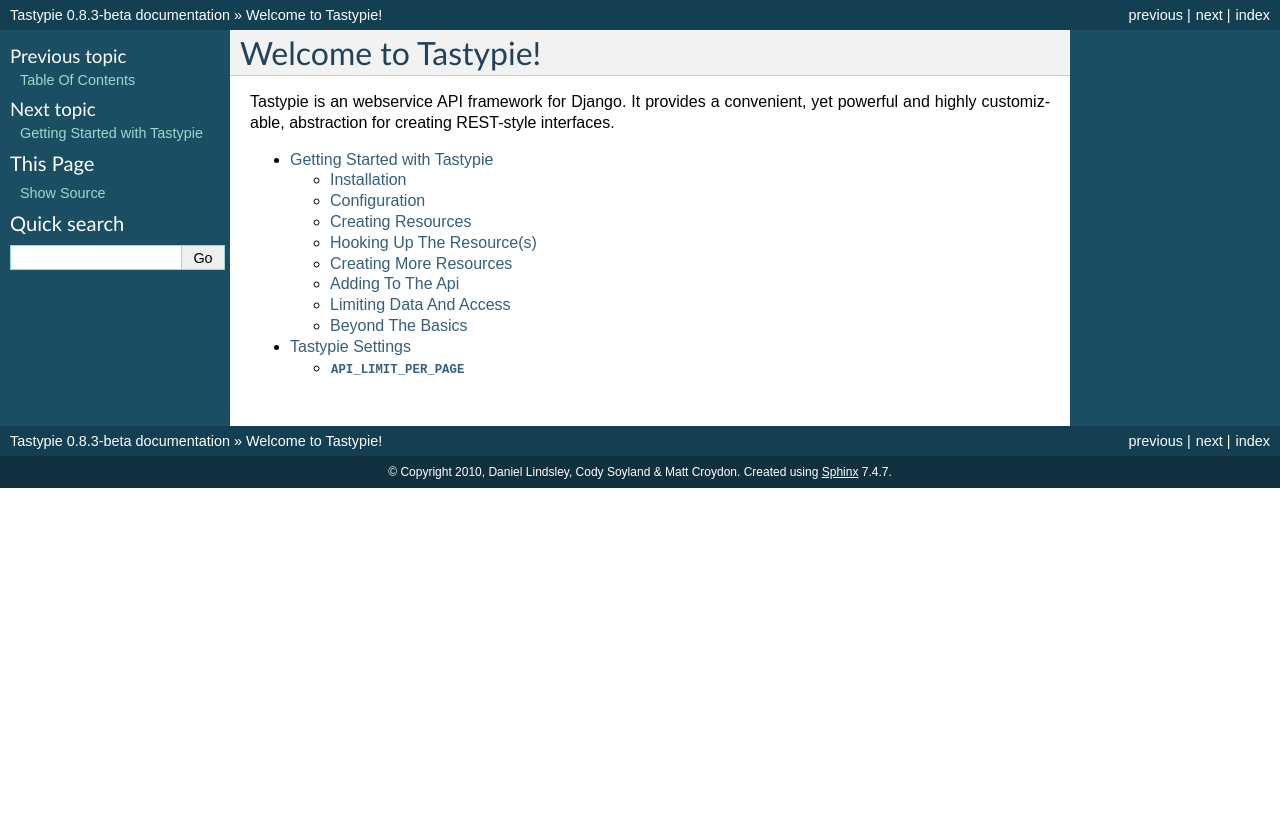
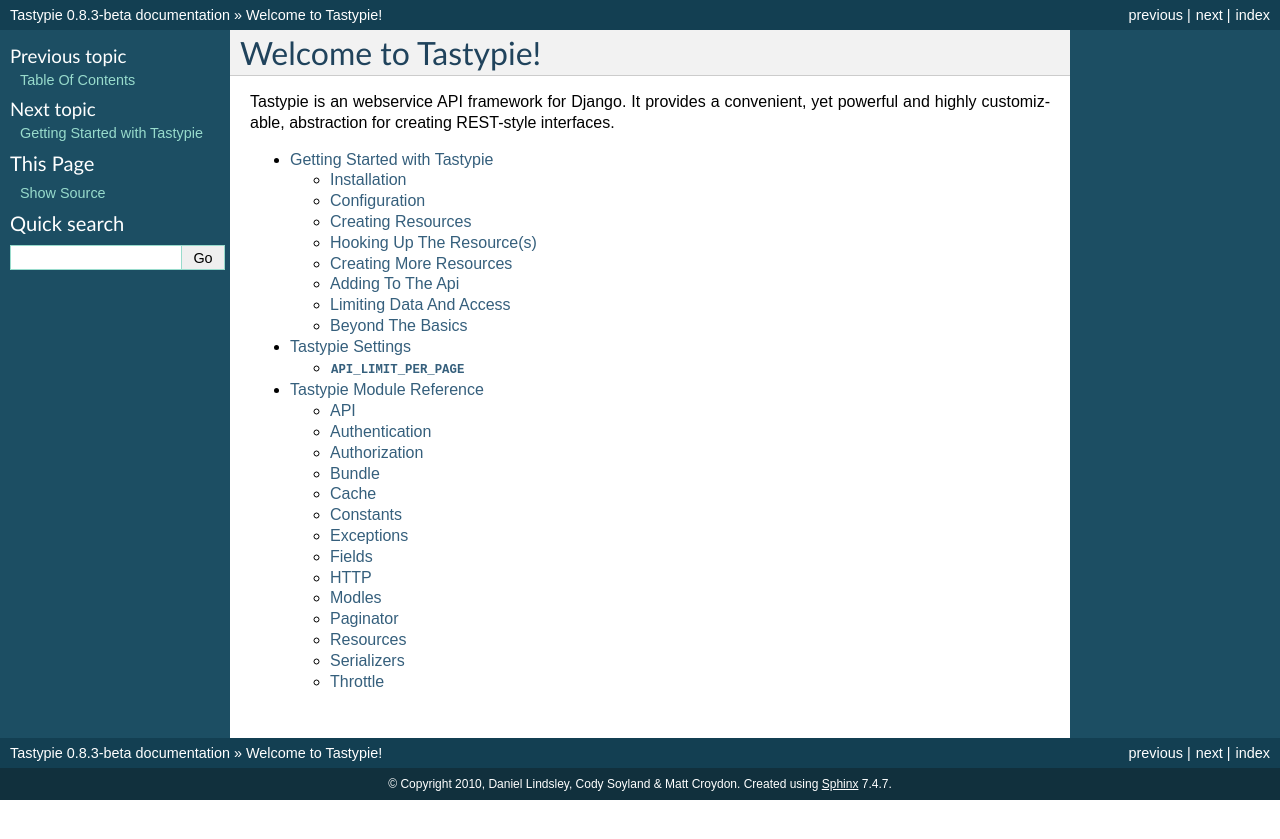
Before and after one commit to django-tastypie/django-tastypie, a Sphinx documentation site: the page built from docs/index.rst, in a window 1280 px wide. Shown: the top 839 px of the page. Built offline with Sphinx 7.4.7, drawn with Linux system fonts in a browser that asks for light colours.

Commit message:
Added class reference autodoc
Among other things, this allows the more usable documentation to
reference the class details without repetition.

```diff
--- a/docs/conf.py
+++ b/docs/conf.py
@@ -22,7 +22,7 @@
 
 # Add any Sphinx extension module names here, as strings. They can be extensions
 # coming with Sphinx (named 'sphinx.ext.*') or your custom ones.
-extensions = ['sphinx.ext.intersphinx']
+extensions = ['sphinx.ext.autodoc', 'sphinx.ext.intersphinx']
 
 # Add any paths that contain templates here, relative to this directory.
 templates_path = ['_templates']
--- a/docs/index.rst
+++ b/docs/index.rst
@@ -10,3 +10,4 @@
 
    tutorial
    settings
+   reference/index.rst
--- /dev/null
+++ b/docs/reference/api.rst
@@ -0,0 +1,5 @@
+API
+===
+
+.. automodule:: tastypie.api
+    :members:
--- /dev/null
+++ b/docs/reference/authentication.rst
@@ -0,0 +1,5 @@
+Authentication
+==============
+
+.. automodule:: tastypie.authentication
+    :members:
--- /dev/null
+++ b/docs/reference/authorization.rst
@@ -0,0 +1,5 @@
+Authorization
+=============
+
+.. automodule:: tastypie.authorization
+    :members:
--- /dev/null
+++ b/docs/reference/bundle.rst
@@ -0,0 +1,5 @@
+Bundle
+======
+
+.. automodule:: tastypie.bundle
+    :members:
--- /dev/null
+++ b/docs/reference/cache.rst
@@ -0,0 +1,5 @@
+Cache
+=====
+
+.. automodule:: tastypie.cache
+    :members:
--- /dev/null
+++ b/docs/reference/constants.rst
@@ -0,0 +1,6 @@
+Constants
+=========
+
+.. automodule:: tastypie.constants
+    :members:
+    :undoc-members:
--- /dev/null
+++ b/docs/reference/exceptions.rst
@@ -0,0 +1,5 @@
+Exceptions
+==========
+
+.. automodule:: tastypie.exceptions
+    :members:
--- /dev/null
+++ b/docs/reference/fields.rst
@@ -0,0 +1,5 @@
+Fields
+======
+
+.. automodule:: tastypie.fields
+    :members:
--- /dev/null
+++ b/docs/reference/http.rst
@@ -0,0 +1,5 @@
+HTTP
+====
+
+.. automodule:: tastypie.http
+    :members:
--- /dev/null
+++ b/docs/reference/index.rst
@@ -0,0 +1,20 @@
+Tastypie Module Reference
+=========================
+
+.. toctree::
+   :maxdepth: 2
+
+   api.rst
+   authentication.rst
+   authorization.rst
+   bundle.rst
+   cache.rst
+   constants.rst
+   exceptions.rst
+   fields.rst
+   http.rst
+   models.rst
+   paginator.rst
+   resources.rst
+   serializers.rst
+   throttle.rst
--- /dev/null
+++ b/docs/reference/models.rst
@@ -0,0 +1,5 @@
+Modles
+======
+
+.. automodule:: tastypie.models
+    :members:
--- /dev/null
+++ b/docs/reference/paginator.rst
@@ -0,0 +1,5 @@
+Paginator
+=========
+
+.. automodule:: tastypie.paginator
+    :members:
--- /dev/null
+++ b/docs/reference/resources.rst
@@ -0,0 +1,5 @@
+Resources
+=========
+
+.. automodule:: tastypie.resources
+    :members:
--- /dev/null
+++ b/docs/reference/serializers.rst
@@ -0,0 +1,5 @@
+Serializers
+===========
+
+.. automodule:: tastypie.serializers
+    :members:
--- /dev/null
+++ b/docs/reference/throttle.rst
@@ -0,0 +1,5 @@
+Throttle
+========
+
+.. automodule:: tastypie.throttle
+    :members:
```
Also changed, not shown: 1 other file.
